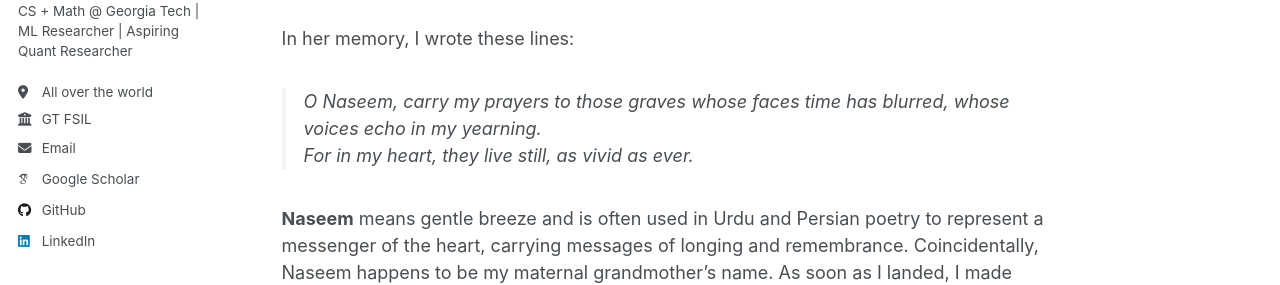
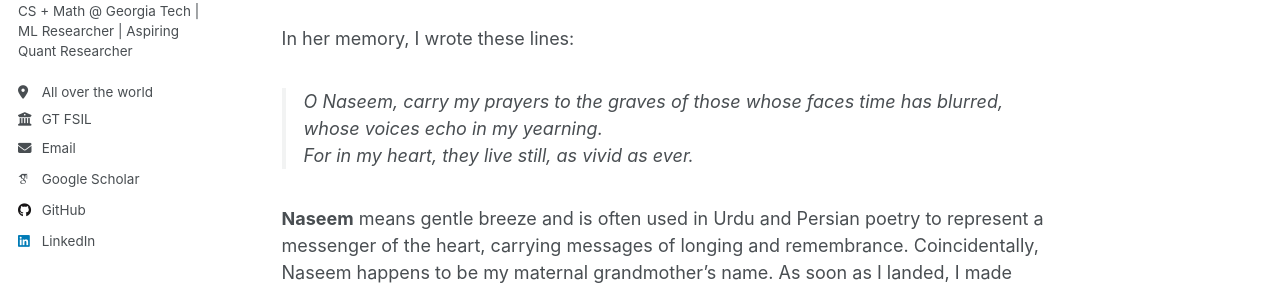
Before and after one commit to huzaifahp7/huzaifahp7.github.io, a Jekyll site: the page built from _writing/05-18-2025-grandmothers-prayers.md, in a window 1280 px wide and 900 px high. Shown: the part 369-654 px from the top of the window. Built offline with Jekyll 4.4.1, drawn with Linux system fonts in a browser that asks for light colours; some web fonts are replaced.

Commit message:
feat: adding new post

```diff
--- a/_writing/05-18-2025-grandmothers-prayers.md
+++ b/_writing/05-18-2025-grandmothers-prayers.md
@@ -13,7 +13,7 @@ It has been three and a half years since her passing, though I keep her in my pr
 
 In her memory, I wrote these lines:
 
-> O Naseem, carry my prayers to those graves whose faces time has blurred,
+> O Naseem, carry my prayers to the graves of those whose faces time has blurred,
 > whose voices echo in my yearning.
 > For in my heart, they live still, as vivid as ever.
 
```
